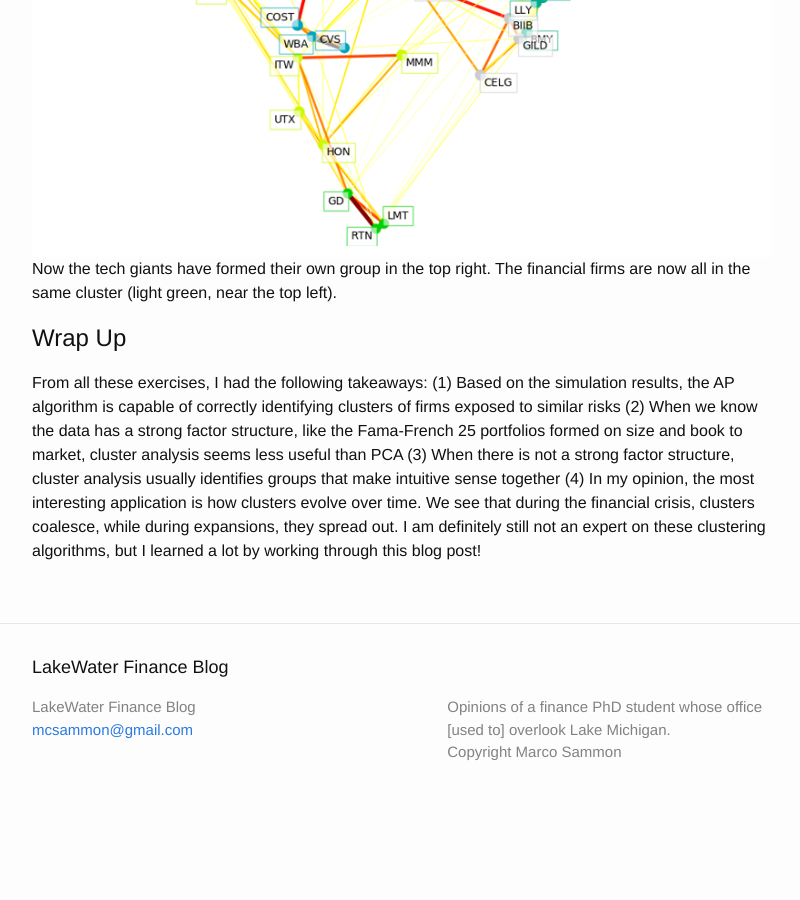
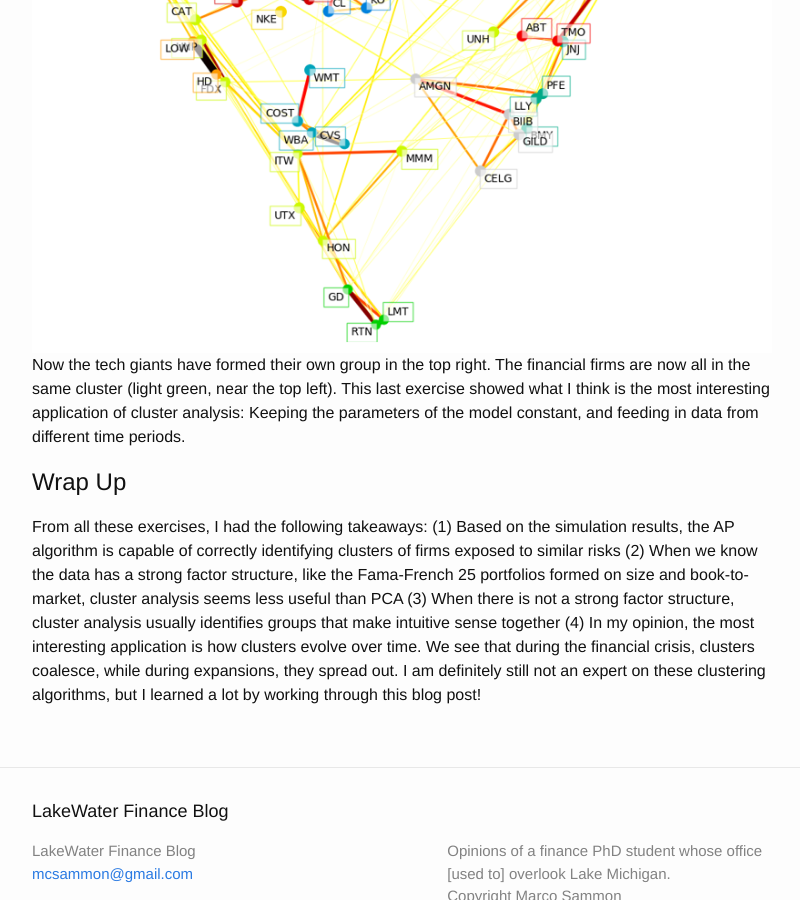
Before and after one commit to mcsammon/mcsammon.github.io, a Jekyll site: the page built from _posts/2020-06-19-competitors.md, in a window 1280 px wide and 900 px high, scrolled down 8845 px. Shown: the whole window, without its empty margins (238-1038 px from the left). Built offline with Jekyll 4.4.1, drawn with Linux system fonts in a browser that asks for light colours; formulas are drawn with MathJax 3; comment, search, counter and statistics services are not loaded; before the commit the page ends 9669 px from its top, so only the background shows below that; some of the changed text lies outside the part shown.

Commit message:
final update

```diff
--- a/_posts/2020-06-19-competitors.md
+++ b/_posts/2020-06-19-competitors.md
@@ -55,13 +55,13 @@
 ![fig](/Post_Images/6_11_2020/3factorlessnoise.PNG)
 Here, the true bottom left cluster is split into two clusters: green and yellow.
 
-To have the algorithm correctly identify all 4 risk groups I found I needed the following: (1) Reasonable large dispersion in factor loadings between clusters (2) Relatively small  $$var(e_{i,t})$$.  This process convinced me that the AP algorithm is useful for grouping firms.  When given a precise enough signal, it is able to identify a cluster structure in the underlying data.  With this in mind, I was ready to take the algorithm to the real-world.
+To have the algorithm correctly identify all 4 risk groups I found I needed the following: (1) Reasonably large dispersion in factor loadings between clusters (2) Relatively small  $$var(e_{i,t})$$.  This process convinced me that the AP algorithm is useful for grouping firms.  When given a precise enough signal, it is able to identify a cluster structure in the underlying data.  With this in mind, I was ready to take the algorithm to some real-world applications.
 
 # Application Two: Fama French Size/Value Factor Portfolios
 
 The Fama-French 25 size and book-to-market portfolios have been studied extensively.  It is well known that there is a strong factor structure in these portfolios, so I was curious what would happen if we put them into the AP model:
 ![fig](/Post_Images/6_11_2020/famafrench25.PNG)
-Here, I am using the monthly returns from these portfolios between 1926 and 2018.  Using this data, the algorithm identified 6 clusters:
+Here, I am using the monthly returns from these portfolios between 1926 and 2018.  Using this data, the algorithm identified 6 clusters (ME is for equity/size, BM is for book-to-market/value):
 Cluster 1: SMALL LoBM
 Cluster 2: ME1 BM2, ME1 BM3, ME1 BM4, SMALL HiBM
 Cluster 3: ME2 BM1, ME2 BM2, ME3 BM1, ME3 BM2, ME4 BM1
@@ -71,18 +71,18 @@
 
 Obviously, there is something special about the extreme portfolios: SMALL LoBM and BIG HiBM!  Other than that, it is hard for me to take away anything from clusters 2 to 5.
 
-This, however, got me thinking: how is AP different than factor analysis?  I decided to do principal component analysis (PCA) on the same 25 portfolios.  The figure below plots the loadings of the portfolios on the factors.
+This, however, got me thinking: how is AP different than factor analysis?  I decided to do principal component analysis (PCA) on the same 25 portfolios.  The figure below plots the loadings of the portfolios on the factors:
 ![fig](/Post_Images/6_11_2020/ff25pca.PNG)
 Note that portfolios 1-5 are made up of the smallest 20\% of firms by market capitalization, while portfolios 21-25 are made up of the 20% largest by market capitalization.  Portfolios 1, 6, 11, 16, and 21 have the lowest book-to-market, while portfolios 5, 10, 15, 20 and 25 have the highest book-to-market.
 
-The factor stricture is clear here -- factor one is pretty much constant, and is probably something like the market.  As we increase size, we increase loading on factor two.  As we increase book to market, we decrease the loading on factor three.  This point has been made before for different groups of portfolios, see e.g.
+The factor structure is clear here -- factor one is pretty much constant, and is probably something like the market.  As we increase size, we increase loading on factor two.  As we increase book to market, we decrease the loading on factor three.  This point has been made before for different groups of portfolios, see e.g.
 <a href="https://johnhcochrane.blogspot.com/2014/12/level-slope-and-curve-for-stocks.html" title="b1">John Cochrane's blog post</a>.
 
 It seems like when there is a strong factor structure, PCA may be more useful than cluster analysis.  With this in mind, let's take the AP algorithm to portfolios without a strong factor structure.
 
 # Application Three: Fama French Industry Portfolios
 
-Now, let's take the AP model to a set of portfolios that is not well known to have a factor structure:  The Fama-French industry portfolios. Here is the visualization:
+Now, let's take the AP model to a set of portfolios that is not well known to have a factor structure:  The Fama-French industry portfolios. Here is the visualization (based on daily returns, for the sample where all the industries have non-missing daily returns):
 ![fig](/Post_Images/6_11_2020/2017dailyindustry.PNG)
 Here are the clusters the algorithm identifies
 Cluster 1: *Agric*
@@ -99,11 +99,11 @@
 Cluster 12: Banks, Insur, *Fin*  , Other
 Industries in italics are the exemplars of each cluster.  I don't think we should put too much weight on which firms are chosen as exemplars, however, as this is not stable, and depends on the input parameters for the AP model.
 
-Looking at these lists, some of clusters make intuitive sense.  Cluster 8 looks like energy.  Cluster 12 looks like finance.  Cluster 2 looks like consumer non-durable goods.  Some clusters make less sense, like cluster 5, which looks like a mixture of several industries.
+Looking at these lists, some of clusters make intuitive sense.  Cluster 8 looks like energy.  Cluster 12 looks like finance.  Cluster 2 looks like consumer non-durable goods.  Some clusters make less sense, like cluster 5, which looks like a mixture of several industries.  At this point, I was still not sure if the AP algorithm was useful for real-world data, but I wanted to go back to my original idea, and apply cluster analysis to individual firms' returns.
 
 # Application Four: Individual Firms
 
-Finally, let's apply the AP algorithm to the 100 largest firms traded on the NYSE, AMEX and NASDAQ exchanges.  I was curious how the clusters would change over time so I ran the algorithm on daily stock return data for four separate years.  2000, 2008, 2012 and 2017:
+Let's apply the AP algorithm to the 100 largest firms traded on US exchanges.  I was curious how the clusters would change over time so I ran the algorithm on daily stock return data for four separate years.  2000, 2008, 2012 and 2017:
 
 Here is the plot for 2000:
 ![fig](/Post_Images/6_11_2020/2000firmlevel.PNG)
@@ -111,7 +111,7 @@
 
 Here is the plot for 2008:
 ![fig](/Post_Images/6_11_2020/2008firmlevel.PNG)
-The big difference from 2000 is that (1) All the finance firms are now on their own in the far right (2)  All the other firms except oil/gas have been compressed in a big ball (recall that during this time there was also a big shock to oil prices!).  This compression is consistent with systematic risk dominating in a crisis. Also interesting is that Buffett, BRK, is all by himself.
+The big difference from 2000 is that (1) All the finance firms are now on their own in the far right (2)  All the other firms except oil/gas have been compressed in a big ball (recall that during this time there was also a big shock to oil prices!).  This compression is consistent with systematic risk dominating in a crisis. Also interesting is that Buffett, BRK, is all by himself in the middle of the plot.
 
 Here's the plot for 2012:
 ![fig](/Post_Images/6_11_2020/2012firmlevel.PNG)
@@ -119,8 +119,8 @@
 
 Finally, here is the plot for 2017:
 ![fig](/Post_Images/6_11_2020/2017firmlevel.PNG)
-Now the tech giants have formed their own group in the top right.  The financial firms are now all in the same cluster (light green, near the top left).
+Now the tech giants have formed their own group in the top right.  The financial firms are now all in the same cluster (light green, near the top left).  This last exercise showed what I think is the most interesting application of cluster analysis: Keeping the parameters of the model constant, and feeding in data from different time periods.
 
 # Wrap Up
 
-From all these exercises, I had the following takeaways: (1) Based on the simulation results, the AP algorithm is capable of correctly identifying clusters of firms exposed to similar risks (2) When we know the data has a strong factor structure, like the Fama-French 25 portfolios formed on size and book to market, cluster analysis seems less useful than PCA (3) When there is not a strong factor structure, cluster analysis usually identifies groups that make intuitive sense together (4) In my opinion, the most interesting application is how clusters evolve over time.  We see that during the financial crisis, clusters coalesce, while during expansions, they spread out.  I am definitely still not an expert on these clustering algorithms, but I learned a lot by working through this blog post!
+From all these exercises, I had the following takeaways: (1) Based on the simulation results, the AP algorithm is capable of correctly identifying clusters of firms exposed to similar risks (2) When we know the data has a strong factor structure, like the Fama-French 25 portfolios formed on size and book-to-market, cluster analysis seems less useful than PCA (3) When there is not a strong factor structure, cluster analysis usually identifies groups that make intuitive sense together (4) In my opinion, the most interesting application is how clusters evolve over time.  We see that during the financial crisis, clusters coalesce, while during expansions, they spread out.  I am definitely still not an expert on these clustering algorithms, but I learned a lot by working through this blog post!
```
